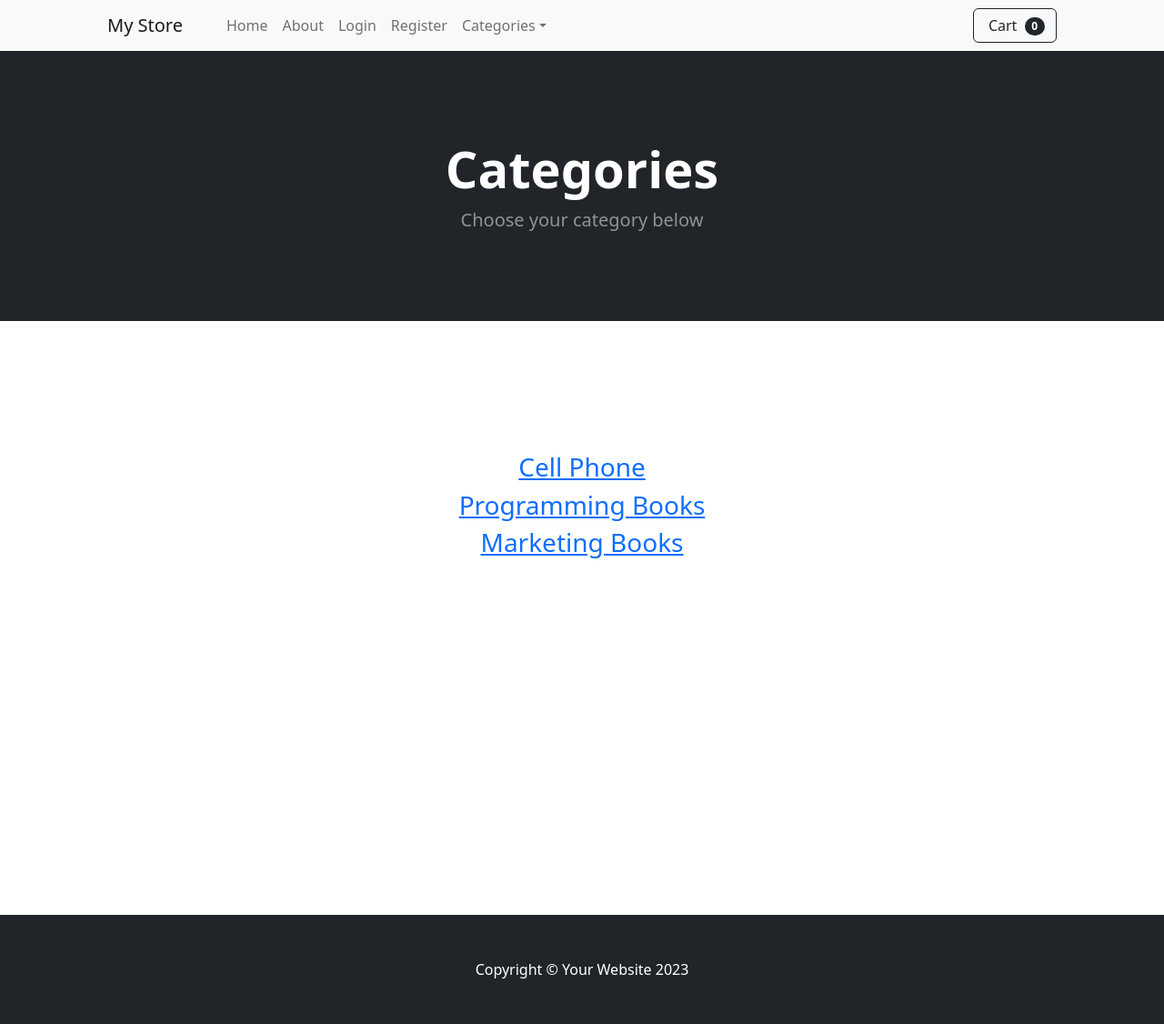
After one commit to omarhossam214/ecom, a Django app: page /category_summary/ in a window 1280 px wide. The commit adds this page. Shown: the whole page at 91% size. Run offline with Django 4.2, Linux system fonts and the light colour scheme; data comes from the database, SQL or seed files in the repository; some libraries are stand-ins or nearby versions.

Commit message:
added categories page

```diff
--- /dev/null
+++ b/store/templates/category_summary.html
@@ -0,0 +1,35 @@
+{% extends 'base.html' %}
+{% block content %}
+
+<header class="bg-dark py-5">
+    <div class="container px-4 px-lg-5 my-5">
+        <div class="text-center text-white">
+            <h1 class="display-4 fw-bolder">Categories</h1>
+            <p class="lead fw-normal text-white-50 mb-0">Choose your category below</p>
+        </div>
+    </div>
+</header>
+
+<div class="container">
+    <div class="row">
+        <center>
+            <div class="col-8">
+                </br></br></br></br></br></br>
+                {% for category in categories %}
+                <h3><a href= "{% url 'category' category %}">{{category}}</a>
+                </h3>
+
+                {% endfor %}
+
+
+
+                </br></br></br></br></br></br></br></br></br></br></br></br></br></br></br></br>
+
+            </div>
+        </center>
+    </div>
+</div>
+
+
+
+{% endblock content %}
--- a/store/templates/navbar.html
+++ b/store/templates/navbar.html
@@ -27,7 +27,7 @@
                     <a class="nav-link dropdown-toggle" id="navbarDropdown" href="#" role="button" data-bs-toggle="dropdown" aria-expanded="false">Categories</a>
                     <ul class="dropdown-menu" aria-labelledby="navbarDropdown">
                         <!-- Replace '#' with actual URLs -->
-                        <li><a class="dropdown-item" href="{% url 'all_products' %}">All Products</a></li>
+                        <li><a class="dropdown-item" href="{% url 'category_summary' %}">All Products</a></li>
                         <li><hr class="dropdown-divider"></li>
                         <li><a class="dropdown-item" href="{% url 'popular_items' %}">Popular Items</a></li>
                         <li><a class="dropdown-item" href="{% url 'new_arrivals' %}">New Arrivals</a></li>
--- a/store/urls.py
+++ b/store/urls.py
@@ -12,6 +12,7 @@ urlpatterns = [
   path('register/', views.register_user, name='register'),
   path('product/ <int:pk>', views.product, name='product'),
   path('category/ <str:foo>', views.category, name='category'),
+  path('category_summary/', views.category_summary, name='category_summary'),
 
 
 ]
--- a/store/views.py
+++ b/store/views.py
@@ -7,6 +7,12 @@ from django.contrib.auth.models import User
 from django.contrib.auth.forms import UserCreationForm
 from .forms import SignUpForm
 from django import forms
+
+def category_summary(request):
+    categories = Category.objects.all()
+    return render(request, 'category_summary.html', {"categories":categories})
+
+
 
 
 def category(request, foo):
```
